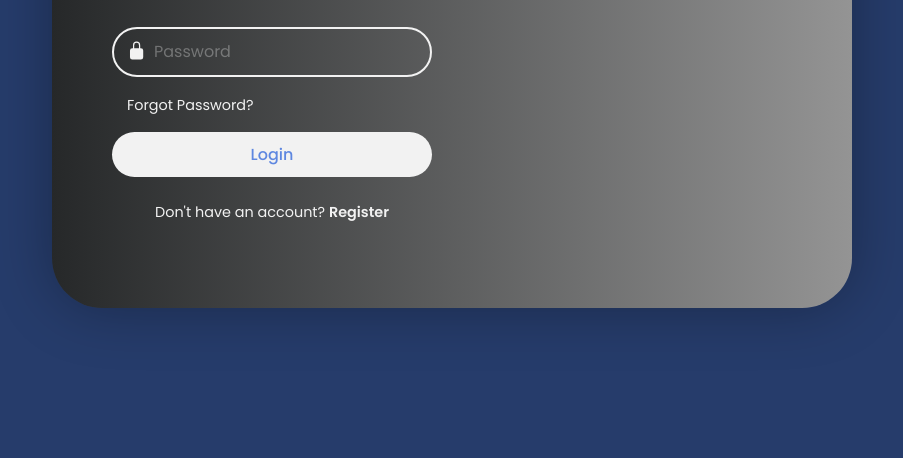
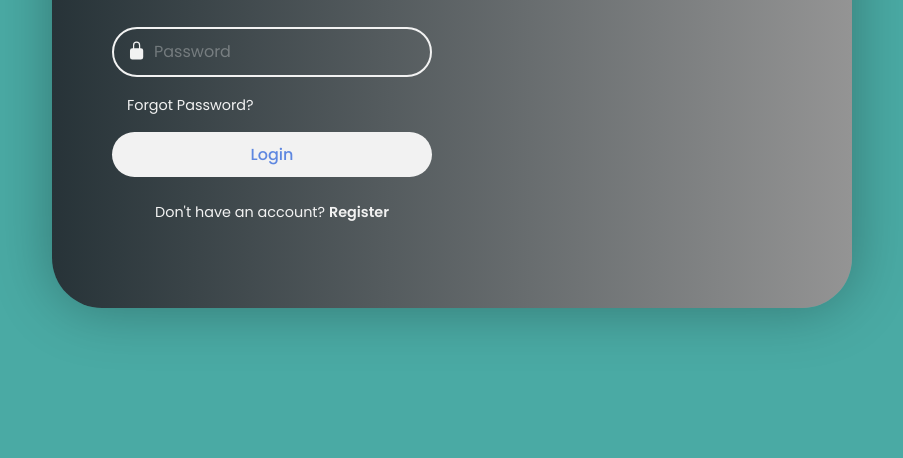
Before and after one commit to GonzaloMartinezz/LoginAndRegistrationProject-, a plain HTML site: page index.html in a window 1280 px wide. Shown: the part 342-800 px from the top of the page, without its empty margins (188-1091 px from the left). Drawn offline with nearby package versions, Linux system fonts and the light colour scheme.

Commit message:
cambiando estilos de la card

```diff
--- a/index.css
+++ b/index.css
@@ -11,13 +11,13 @@ body {
     justify-content: center;
     align-items: center;
     min-height: 100vh;
-    background: #263c6b;
+    background: #4aaaa4;
 }
 .wrapper {
     position: relative;
     width: 800px;
     height: 500px;
-    background: linear-gradient(90deg, #262829, #949494);
+    background: linear-gradient(90deg, #273338, #949494);
     border-radius: 50px;
     box-shadow: 0 0 60px rgba(0, 0, 0, .3);
     padding: 60px;
```
